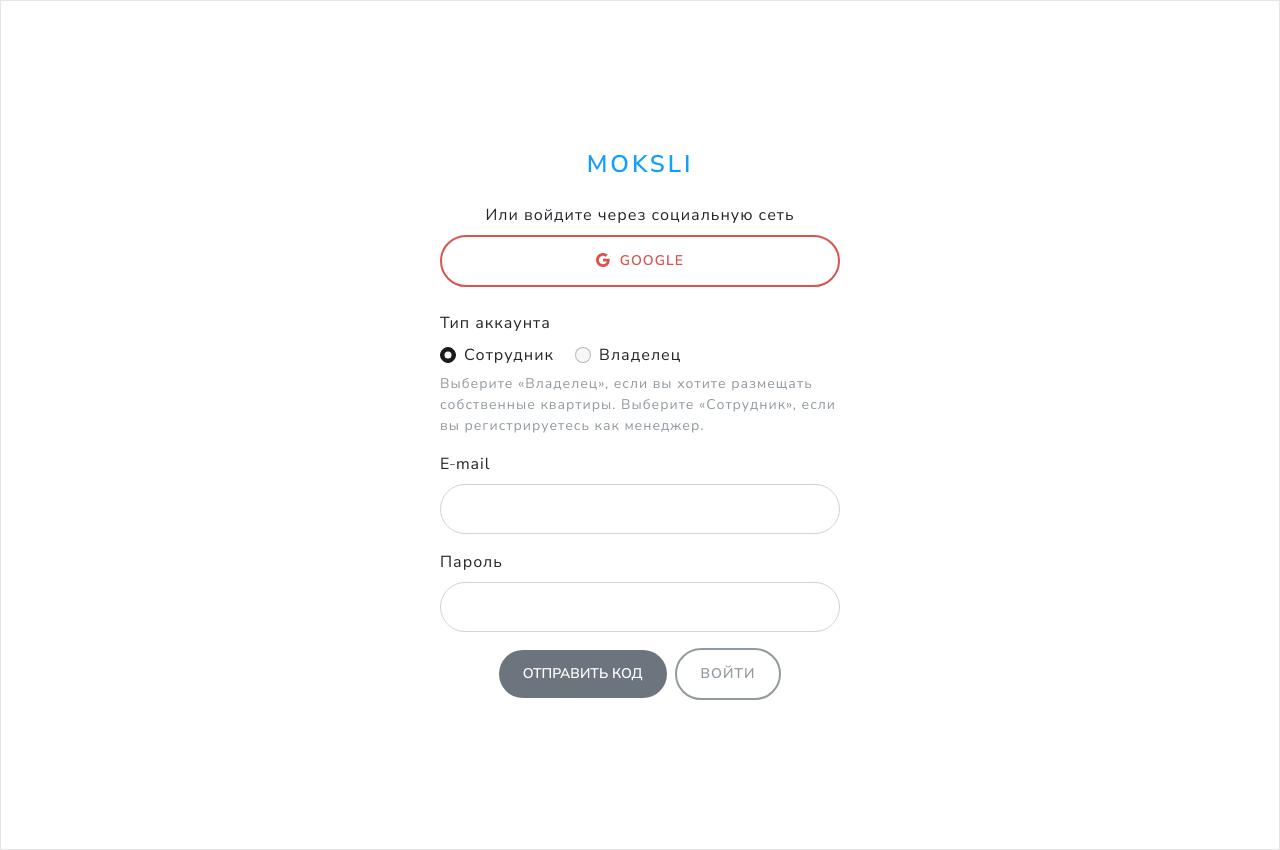
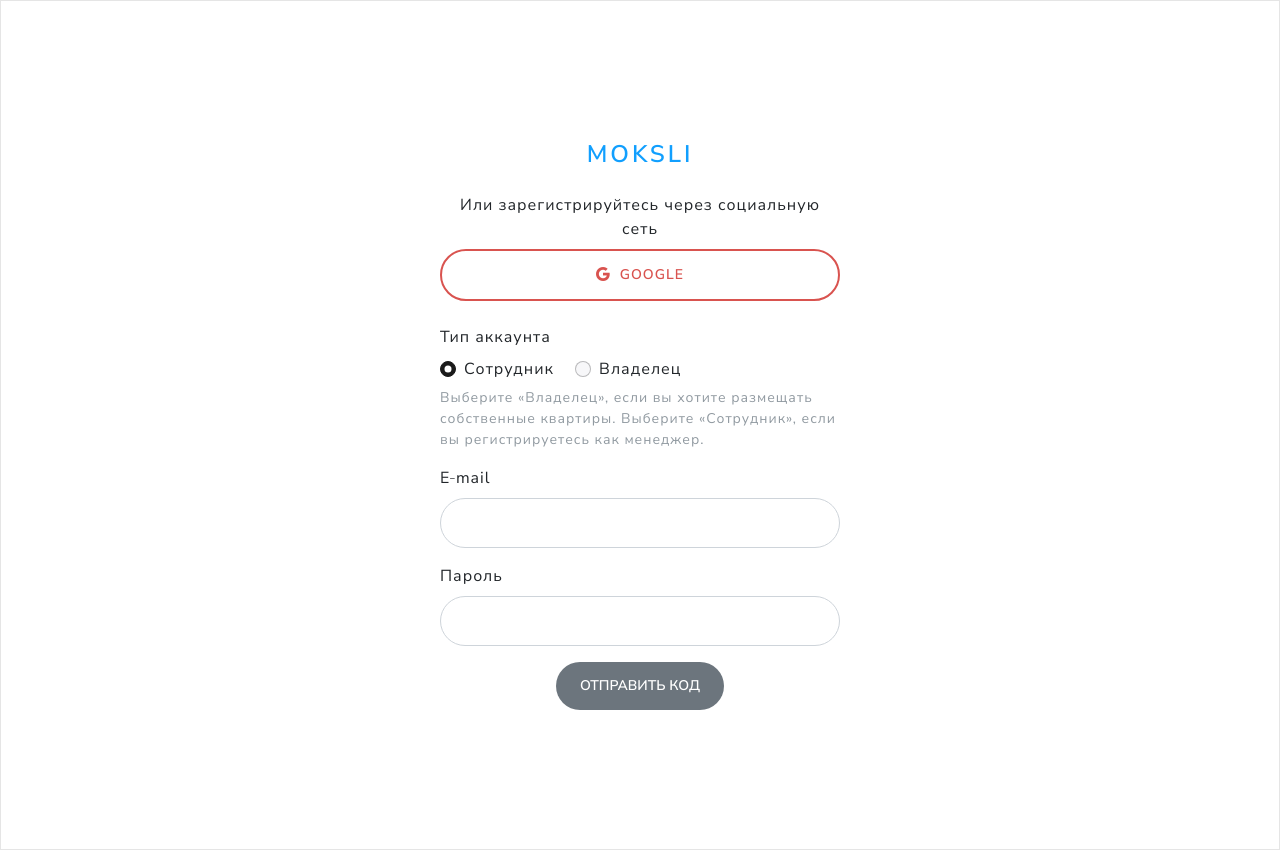
Before and after one commit to Germanmoksli/Moksli05, a Flask app: page /register in a window 1280 px wide. Run offline with Flask 2, Linux system fonts and the light colour scheme; data that the repository does not hold is empty; some libraries are stand-ins or nearby versions.

Commit message:
авторизация

```diff
--- a/templates/register.html
+++ b/templates/register.html
@@ -10,7 +10,9 @@
            выполнен вход как гостя; регистрация владельцев и сотрудников по‑
            прежнему осуществляется через форму ниже. -->
       <div class="mb-3">
-        <p class="text-center mb-2">Или войдите через социальную сеть</p>
+        <!-- Текст изменён, чтобы акцентировать регистрацию через социальную сеть,
+             а не вход. Пользователь понимает, что создаёт новый аккаунт через Google. -->
+        <p class="text-center mb-2">Или зарегистрируйтесь через социальную сеть</p>
         <a href="{{ url_for('login_google') }}" class="btn btn-outline-danger w-100 mb-2">
           <i class="bi bi-google me-1"></i> Google
         </a>
@@ -51,7 +53,7 @@
           <button type="button" class="btn btn-secondary" id="send-code-btn">Отправить код</button>
           <!-- Кнопка запроса регистрации скрыта до получения кода -->
           <button type="submit" class="btn btn-primary" id="register-btn" style="display: none;">Запросить регистрацию</button>
-          <a href="{{ url_for('login') }}" class="btn btn-outline-secondary">Войти</a>
+          <!-- Убрана ссылка на страницу входа, чтобы страница регистрации не содержала переход на вход. -->
         </div>
       </form>
     </div>
--- a/templates/register_guest.html
+++ b/templates/register_guest.html
@@ -6,7 +6,9 @@
       <h2 class="mb-4 text-center text-primary fw-bold fs-4">Регистрация гостя</h2>
       <!-- Социальная авторизация -->
       <div class="mb-3">
-        <p class="text-center mb-2">Или войдите через социальную сеть</p>
+        <!-- Текст изменён, чтобы акцентировать регистрацию через социальную сеть,
+             а не вход. Теперь пользователю понятнее, что он создает новую учётную запись. -->
+        <p class="text-center mb-2">Или зарегистрируйтесь через социальную сеть</p>
         <a href="{{ url_for('login_google') }}" class="btn btn-outline-danger w-100 mb-2">
           <i class="bi bi-google me-1"></i> Google
         </a>
@@ -29,8 +31,8 @@
           <div class="invalid-feedback">Введите пароль.</div>
         </div>
         <div class="d-flex justify-content-center gap-2 mt-2">
+          <!-- Кнопка регистрации оставлена. Ссылка на страницу входа убрана, чтобы страница регистрации не содержала переход на вход. -->
           <button type="submit" class="btn btn-primary">Зарегистрироваться</button>
-          <a href="{{ url_for('login') }}" class="btn btn-secondary">Войти</a>
         </div>
       </form>
     </div>
```
